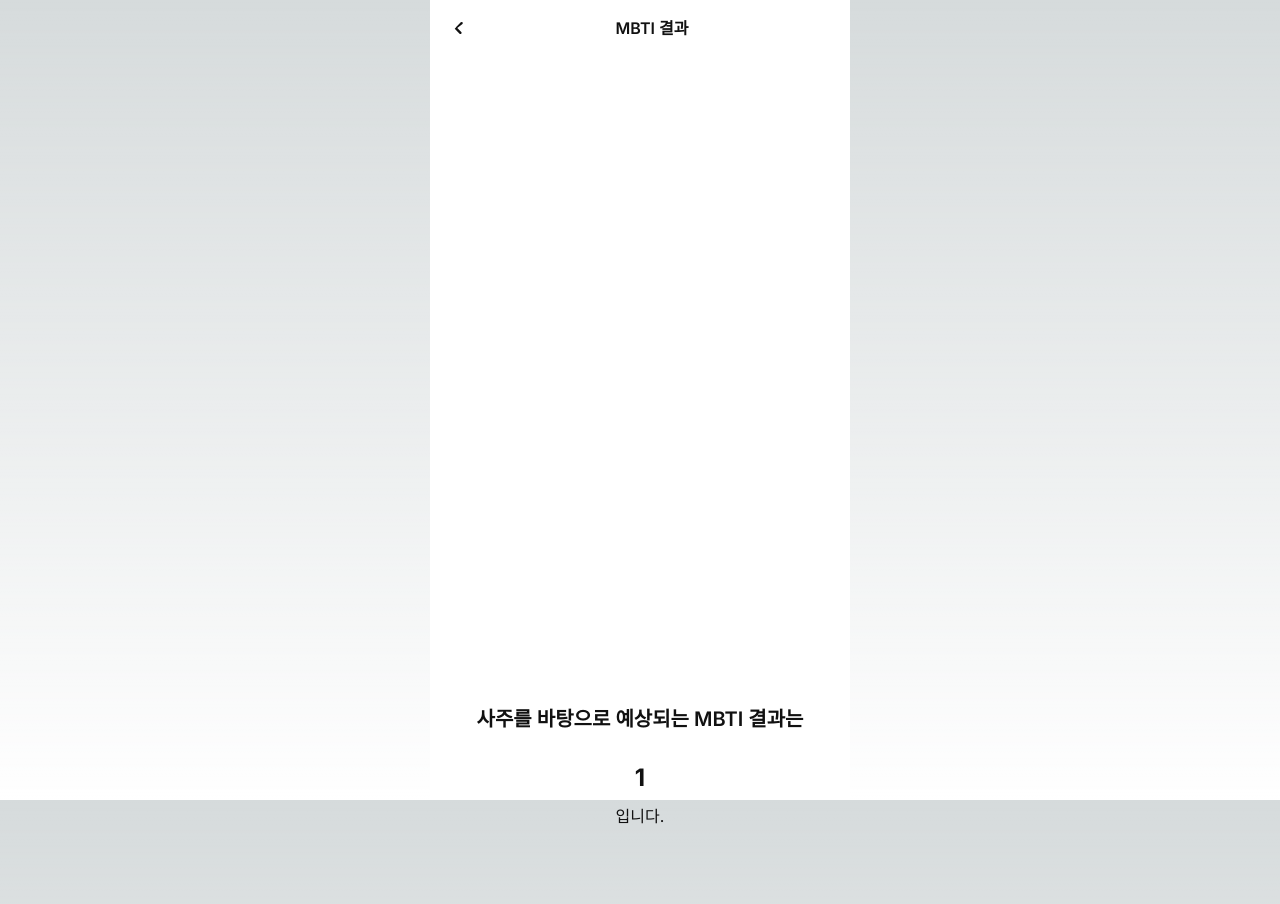
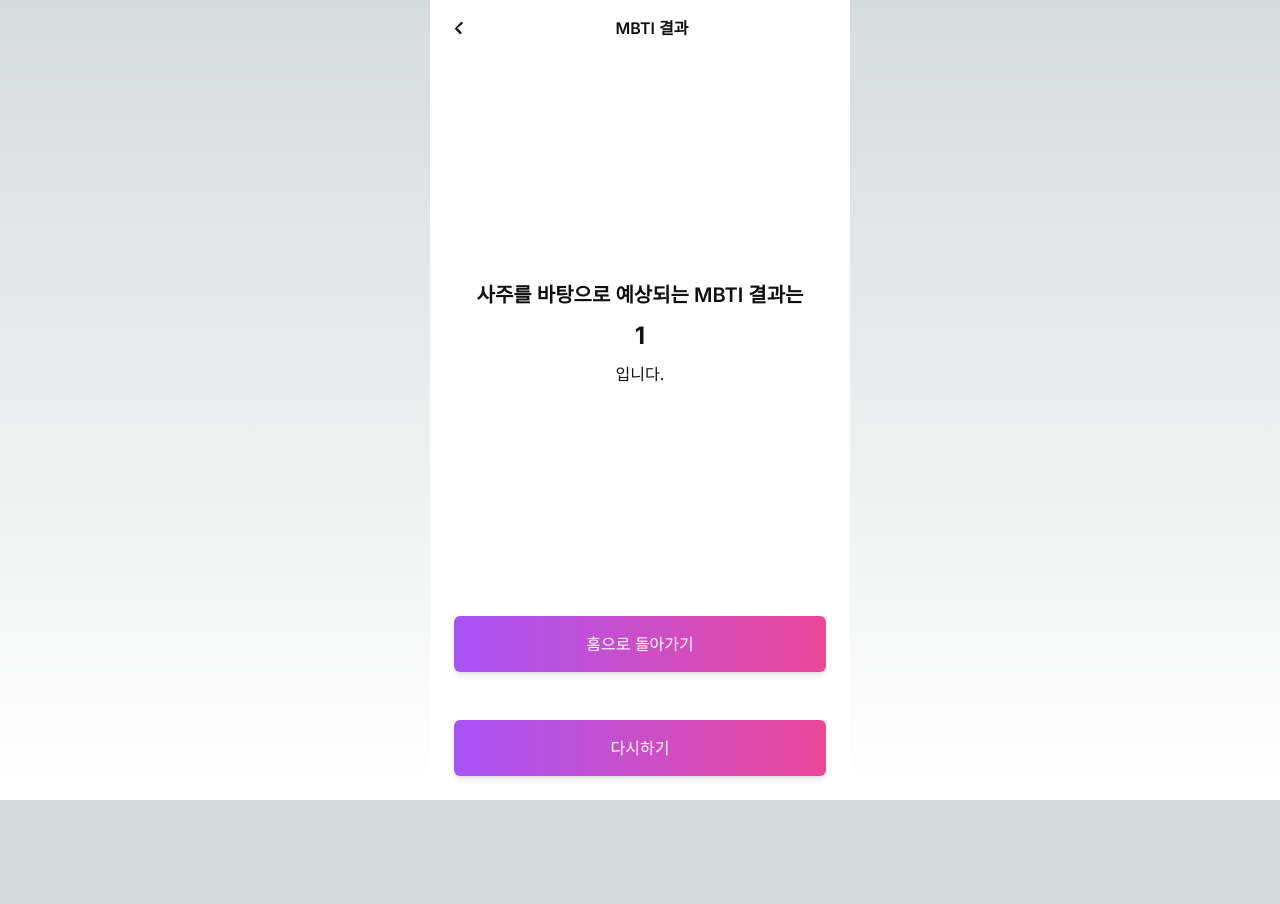
Before and after one commit to tdouyeon/woonta-web-next-2, a Next.js app: page /contents/mbti/1/result in a window 1280 px wide. Shown: the top 904 px of the page. After the commit the page ends 800 px from the top, so only its background shows below. Built offline with nearby package versions, Linux system fonts and the light colour scheme.

Commit message:
Improve UI about mbti content

```diff
--- a/app/contents/mbti/[result]/result/page.tsx
+++ b/app/contents/mbti/[result]/result/page.tsx
@@ -7,11 +7,11 @@ export default function ResultPage({ params }: any) {
     <div className={`flex-grow h-screen flex justify-center `}>
       <div className="w-[100vw] 420px:w-420 bg-white flex justify-between flex-col">
         <PageHeader name={'MBTI 결과'} />
-        <div className="mx-6 my-[35vw]">
-          <div className="text-primary text-center text-xl font-semibold mt-[20vw]">
+        <div className="flex-1 mx-6 mt-[35vh]">
+          <div className="text-primary text-center text-xl font-semibold">
             사주를 바탕으로 예상되는 MBTI 결과는
           </div>
-          <div className="text-primary text-center text-2xl font-bold mt-[2vw]">
+          <div className="text-primary text-center text-2xl font-bold mt-[1vh]">
             {params.result}
           </div>
           <div className="text-primary text-center text-primary font-samibold my-2">
--- a/app/contents/mbti/page.tsx
+++ b/app/contents/mbti/page.tsx
@@ -31,10 +31,10 @@ export default function MBTIPage() {
       onSubmit={handleSubmit}
       className={`flex-grow h-screen flex justify-center `}
     >
-      <div className="w-[100vw] 420px:w-420 bg-white flex justify-between flex-col">
+      <div className="w-[100vw] 420px:w-420 bg-white flex justify-between flex-col overflow-hidden">
         <PageHeader name={'MBTI 맞추기'} />
-        <div className="mx-6 my-[35vw]">
-          <div className="text-primary text-center text-2xl font-bold mt-[20vw]">
+        <div className="flex-1 mx-6 mt-[35vh]">
+          <div className="text-primary text-center text-2xl font-bold">
             생년월일시분을 알려주세요
           </div>
           <div className="text-primary text-center text-primary font-samibold my-2">
```
